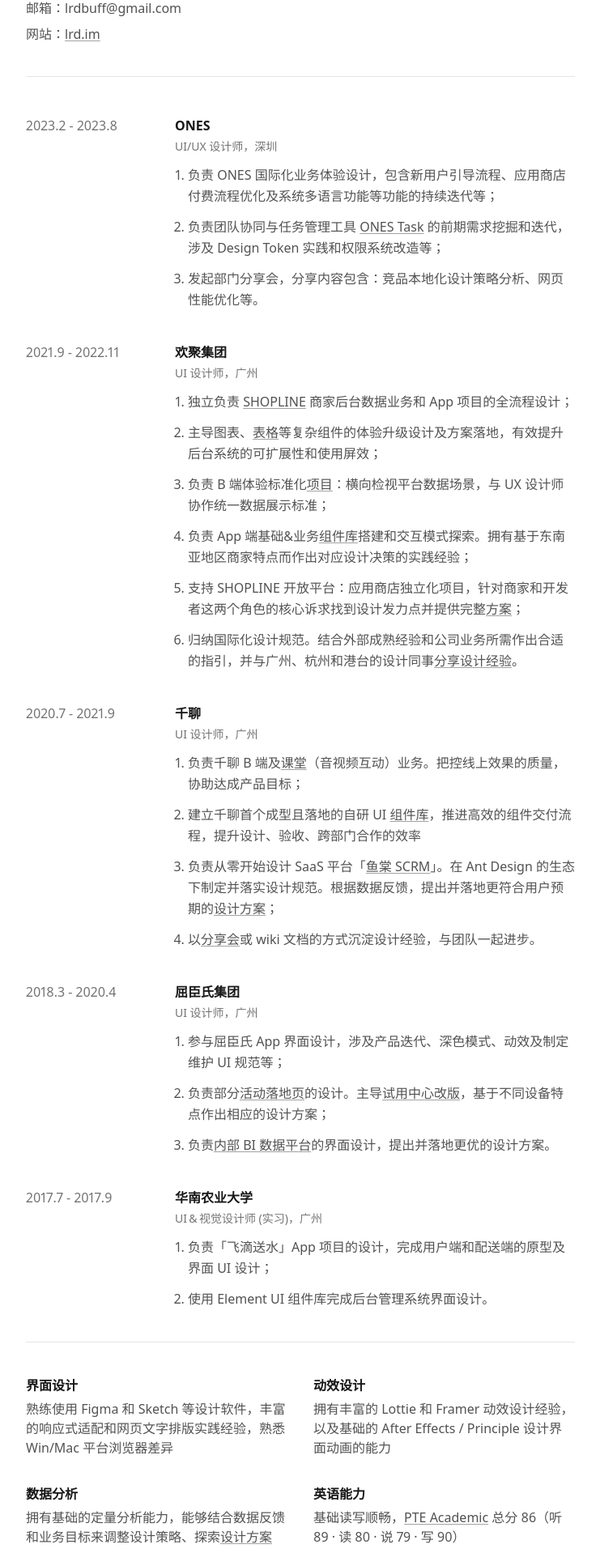
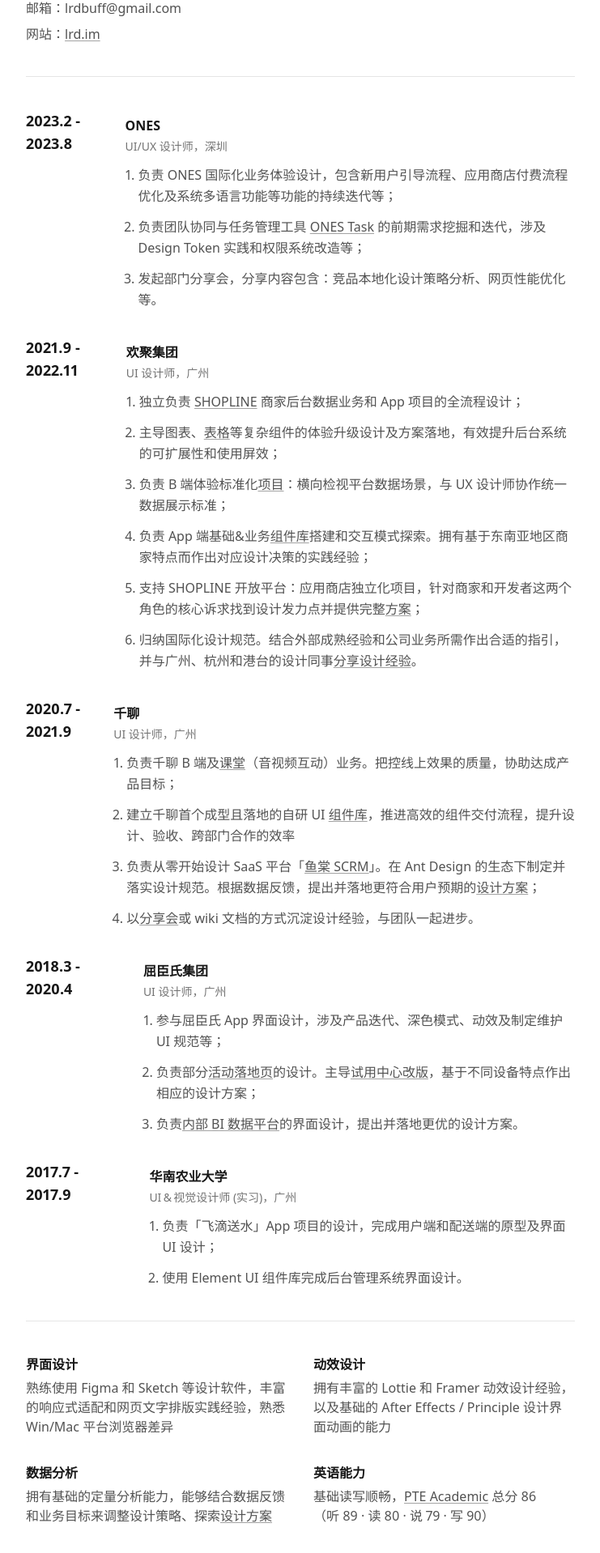
Before and after one commit to Pudge1996/NEXT.LRD.IM, a Next.js app: page /me in a window 1280 px wide. Shown: the part 613-2531 px from the top of the page at 81% size, without its empty margins (269-1010 px from the left). Built offline with nearby package versions, Linux system fonts and the light colour scheme.

Commit message:
Update me.js
Content updated.

```diff
--- a/pages/me.js
+++ b/pages/me.js
@@ -43,7 +43,7 @@
         {/* 工作经验 */}
         <section className='resume-exp flex flex-col gap-6 sm:gap-8'>
         <section>
-            <p>2023.2 - 2023.8</p>
+            <h2>2023.2 - 2023.8</h2>
             <div>
             <div>
               <p><Link href="https://ones.cn/" target="_blank" rel="noopener noreferrer" title="ONES 海外官网">ONES</Link></p>
@@ -57,7 +57,7 @@
             </div>
           </section>
           <section>
-            <p>2021.9 - 2022.11</p>
+            <h2>2021.9 - 2022.11</h2>
             <div>
             <div>
               <p><Link href="https://joyy.com/" target="_blank" rel="noopener noreferrer" title="欢聚集团官网">欢聚集团</Link></p>
@@ -74,7 +74,7 @@
             </div>
           </section>
           <section>
-            <p>2020.7 - 2021.9</p>
+            <h2>2020.7 - 2021.9</h2>
             <div>
             <div>
               <p><Link href="https://pc.qlchat.com/" target="_blank" rel="noopener noreferrer" title="千聊官网">千聊</Link></p>
@@ -89,7 +89,7 @@
             </div>
           </section>
           <section>
-            <p>2018.3 - 2020.4</p>
+            <h2>2018.3 - 2020.4</h2>
             <div>
             <div>
               <p><Link href="https://www.watsons.com.cn/" target="_blank" rel="noopener noreferrer" title="屈臣氏中国官网">屈臣氏集团</Link></p>
@@ -103,7 +103,7 @@
             </div>
           </section>
           <section>
-            <p>2017.7 - 2017.9</p>
+            <h2>2017.7 - 2017.9</h2>
             <div>
             <div>
               <p className="text-neutral-900 dark:text-neutral-50">华南农业大学</p>
@@ -136,7 +136,7 @@
             </section>
             <section>
               <strong>英语能力</strong>
-              <p>基础读写顺畅，<Link href="https://www.pearsonpte.com/pte-academic" target="_blank" title="PTE Academic 官网首页">PTE Academic</Link> 总分 86（听 89 · 读 80 · 说 79 · 写 90）</p>
+              <p>基础读写顺畅，<Link href="https://www.pearsonpte.com/pte-academic" target="_blank" title="PTE Academic 官网首页">PTE Academic</Link> 总分 86（<span className='whitespace-nowrap'>听 89</span> · <span className='whitespace-nowrap'>读 80</span> · <span className='whitespace-nowrap'>说 79</span> · <span className='whitespace-nowrap'>写 90</span>）</p>
             </section>
             <section>
               <strong>前端实现</strong>
```
